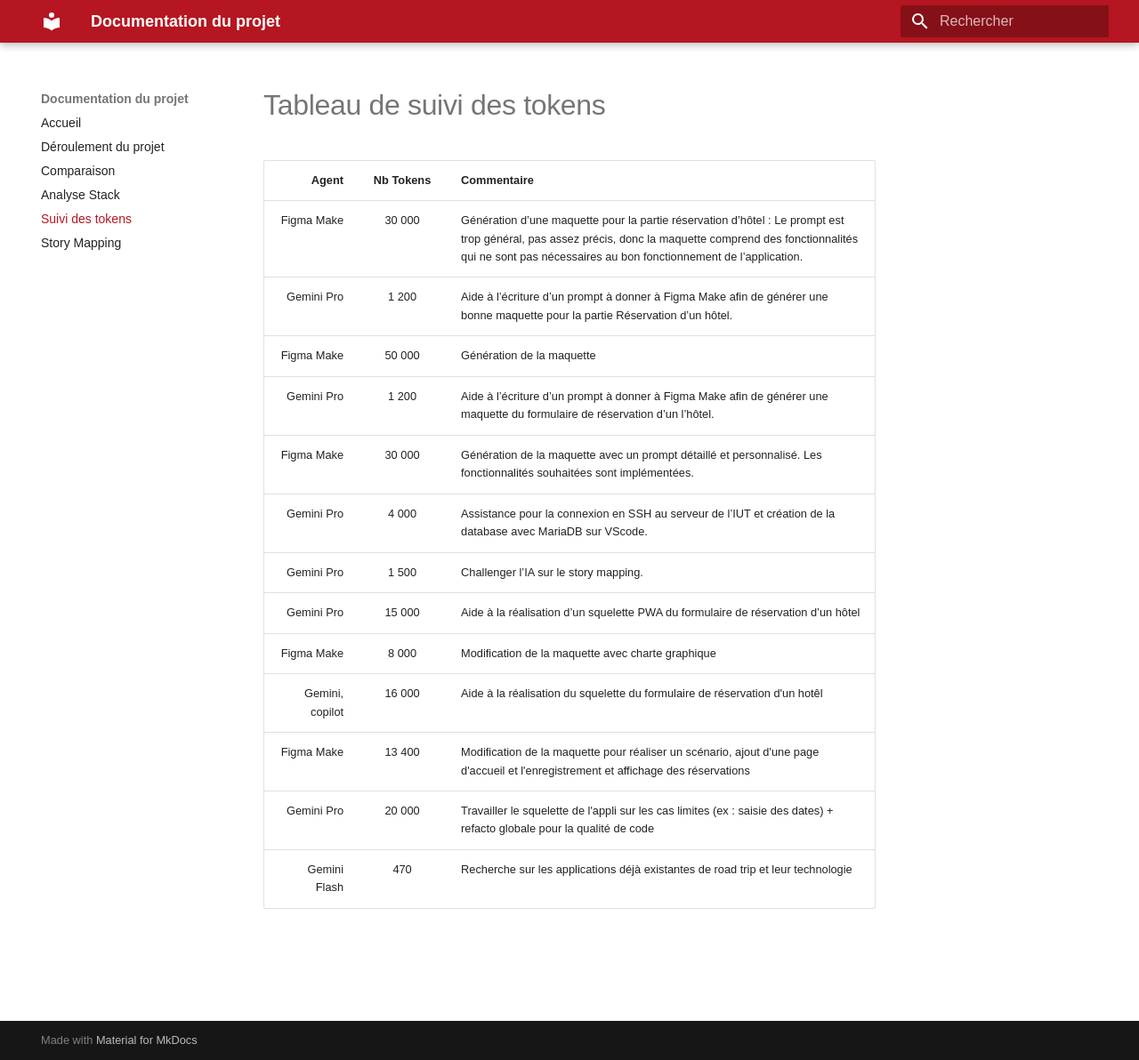
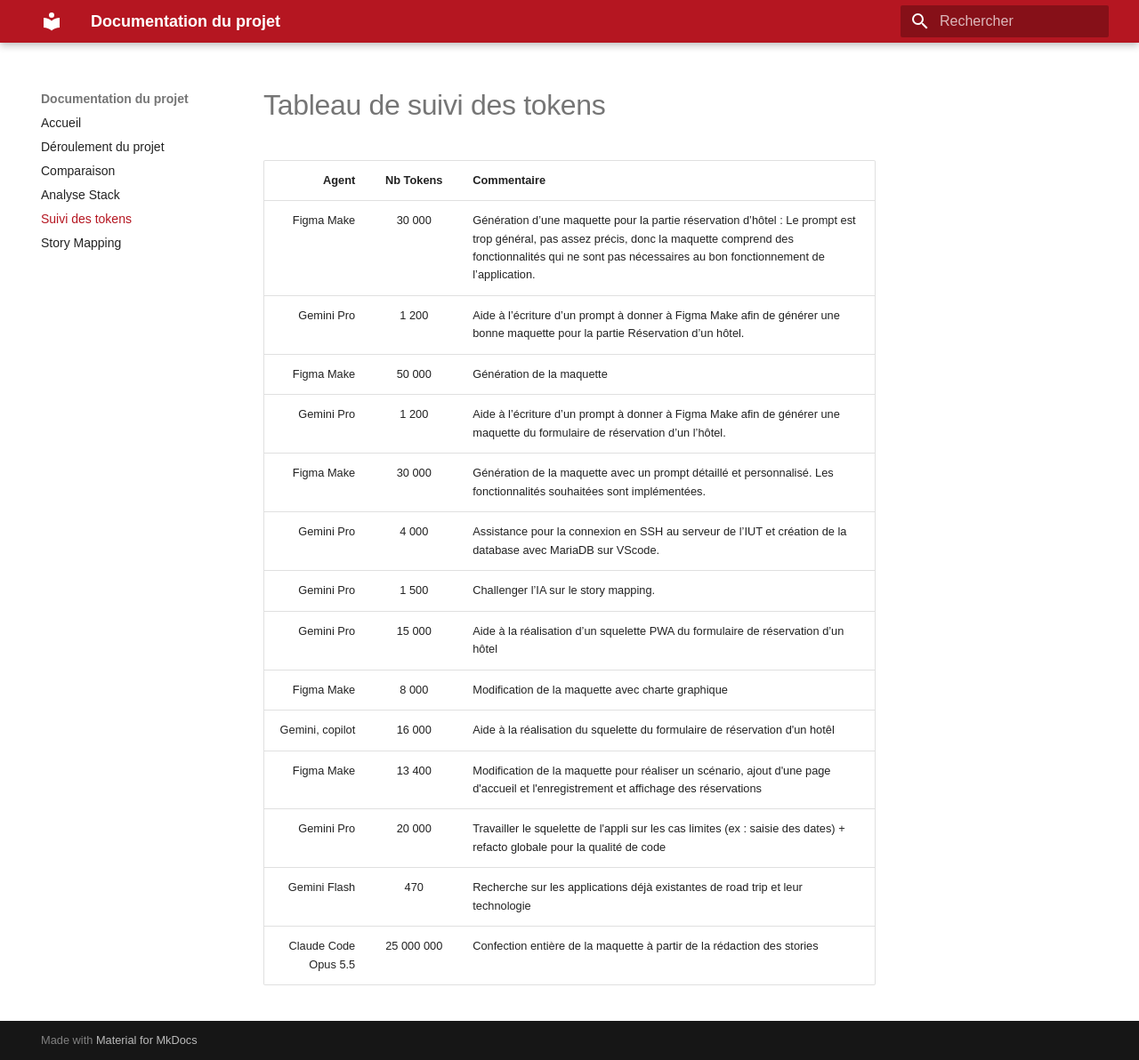
Before and after one commit to Les-Baroudeurs-du-Bit/mkdocs, an MkDocs documentation site: the page built from docs/tab-tokens.md, in a window 1280 px wide and 1192 px high. Shown: the whole window at 89% size. Built offline with MkDocs 1.6.1 and Material for MkDocs 9.7.7, drawn with Linux system fonts in a browser that asks for light colours; some web fonts are replaced.

Commit message:
ajout dans le tableau des tokens

```diff
--- a/docs/tab-tokens.md
+++ b/docs/tab-tokens.md
@@ -15,3 +15,4 @@
 | Figma Make | 13 400 | Modification de la maquette pour réaliser un scénario, ajout d'une page d'accueil et l'enregistrement et affichage des réservations |
 | Gemini Pro | 20 000 | Travailler le squelette de l'appli sur les cas limites (ex : saisie des dates) + refacto globale pour la qualité de code |
 | Gemini Flash | 470 | Recherche sur les applications déjà existantes de road trip et leur technologie |
+| Claude Code Opus 5.5 | 25 000 000 | Confection entière de la maquette à partir de la rédaction des stories |
```
